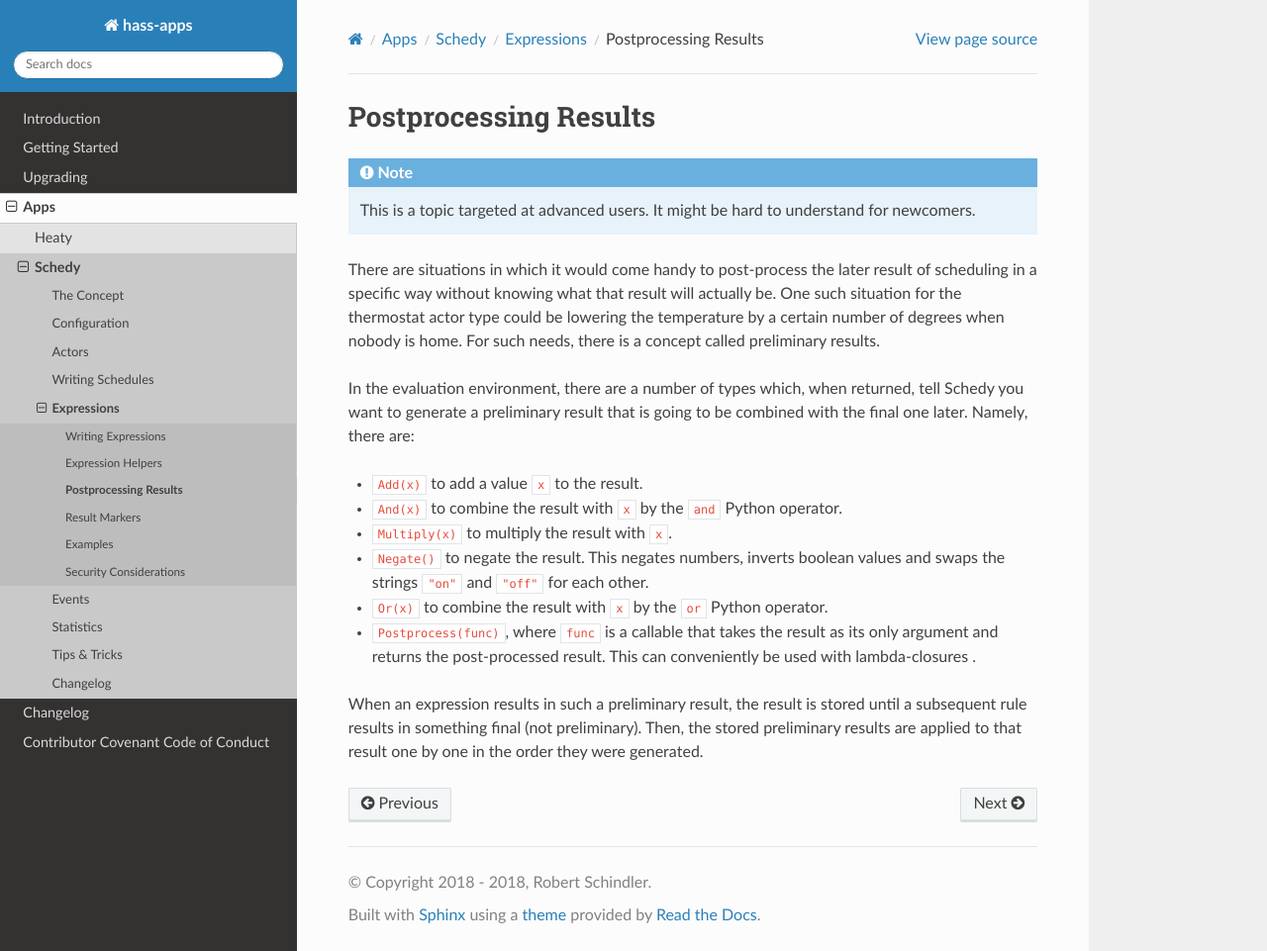
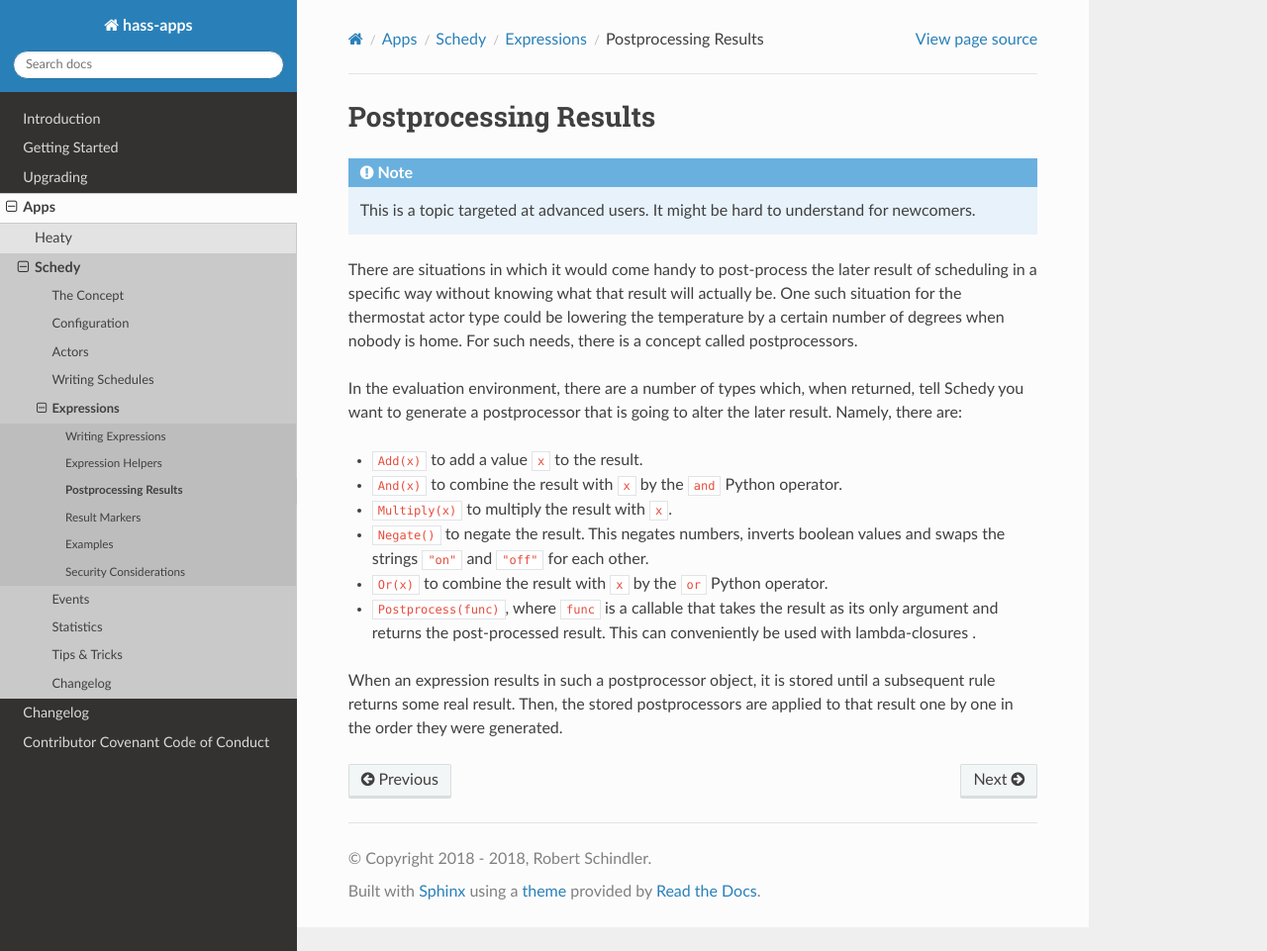
Before and after one commit to bob1de/hass-apps, a Sphinx documentation site: the page built from docs/apps/schedy/expressions/postprocessors.rst, in a window 1280 px wide and 961 px high. Shown: the whole window at 99% size. Built offline with Sphinx 7.4.7 and the Read the Docs theme 2.0.0, drawn with Linux system fonts in a browser that asks for light colours; the version number could not be read and is left out.

Commit message:
[schedy] Renamed preliminary results to postprocessors

```diff
--- a/docs/apps/schedy/actors/thermostat/index.rst
+++ b/docs/apps/schedy/actors/thermostat/index.rst
@@ -54,9 +54,9 @@ of expressions is the string ``"OFF"`` (case-insensitive).
 
 .. note::
 
-   When working with the ``Add()`` preliminary result type and the final
-   result is ``OFF``, it will stay ``OFF``, no matter what's being added
-   to it.
+   When working with the ``Add()`` :doc:`postprocessor
+   <../../expressions/postprocessors>` and the result is ``OFF``, it
+   will stay ``OFF``, no matter what's being added to it.
 
 
 Statistical Parameters
--- a/docs/apps/schedy/expressions/examples.rst
+++ b/docs/apps/schedy/expressions/examples.rst
@@ -69,8 +69,9 @@ Now let's get back to the schedule rule. When it evaluates, it checks the
 state of ``input_boolean.absent``. If the switch is turned on, it
 evaluates to ``Add(-3)``, otherwise to ``Skip()``.
 
-As you know from above, ``Add(-3)`` is no final result yet. Think of it
-as a temporary value that is remembered and used later.
+As you know from above, ``Add(-3)`` is a so-called :doc:`postprocessor
+<postprocessors>`. Think of it as a temporary value that is remembered
+and used later, after a real result was found.
 
 Now, my regular schedule starts being evaluated, which, of course,
 is different for every room. Rules are evaluated just as normal. If
--- a/docs/apps/schedy/expressions/index.rst
+++ b/docs/apps/schedy/expressions/index.rst
@@ -17,7 +17,7 @@ make their later evaluation really performant.
 
    writing-expressions
    helpers/index
-   postprocessing
+   postprocessors
    result-markers
    examples
 
--- a/docs/apps/schedy/expressions/postprocessing.rst
+++ b/docs/apps/schedy/expressions/postprocessors.rst
@@ -7,12 +7,11 @@ There are situations in which it would come handy to post-process the
 later result of scheduling in a specific way without knowing what that
 result will actually be. One such situation for the thermostat actor type
 could be lowering the temperature by a certain number of degrees when
-nobody is home. For such needs, there is a concept called preliminary
-results.
+nobody is home. For such needs, there is a concept called postprocessors.
 
 In the evaluation environment, there are a number of types which, when
-returned, tell Schedy you want to generate a preliminary result that is
-going to be combined with the final one later. Namely, there are:
+returned, tell Schedy you want to generate a postprocessor that is going
+to alter the later result. Namely, there are:
 
 * ``Add(x)`` to add a value ``x`` to the result.
 * ``And(x)`` to combine the result with ``x`` by the ``and`` Python
@@ -26,7 +25,7 @@ going to be combined with the final one later. Namely, there are:
   result as its only argument and returns the post-processed result. This
   can conveniently be used with lambda-closures .
 
-When an expression results in such a preliminary result, the result
-is stored until a subsequent rule results in something final (not
-preliminary). Then, the stored preliminary results are applied to that
-result one by one in the order they were generated.
+When an expression results in such a postprocessor object, it is stored
+until a subsequent rule returns some real result. Then, the stored
+postprocessors are applied to that result one by one in the order they
+were generated.
```
Also changed, not shown: docs/apps/schedy/CHANGELOG.md (+4 -2 lines), docs/apps/schedy/expressions/result-markers.rst (+4 -3 lines), 3 other files.
